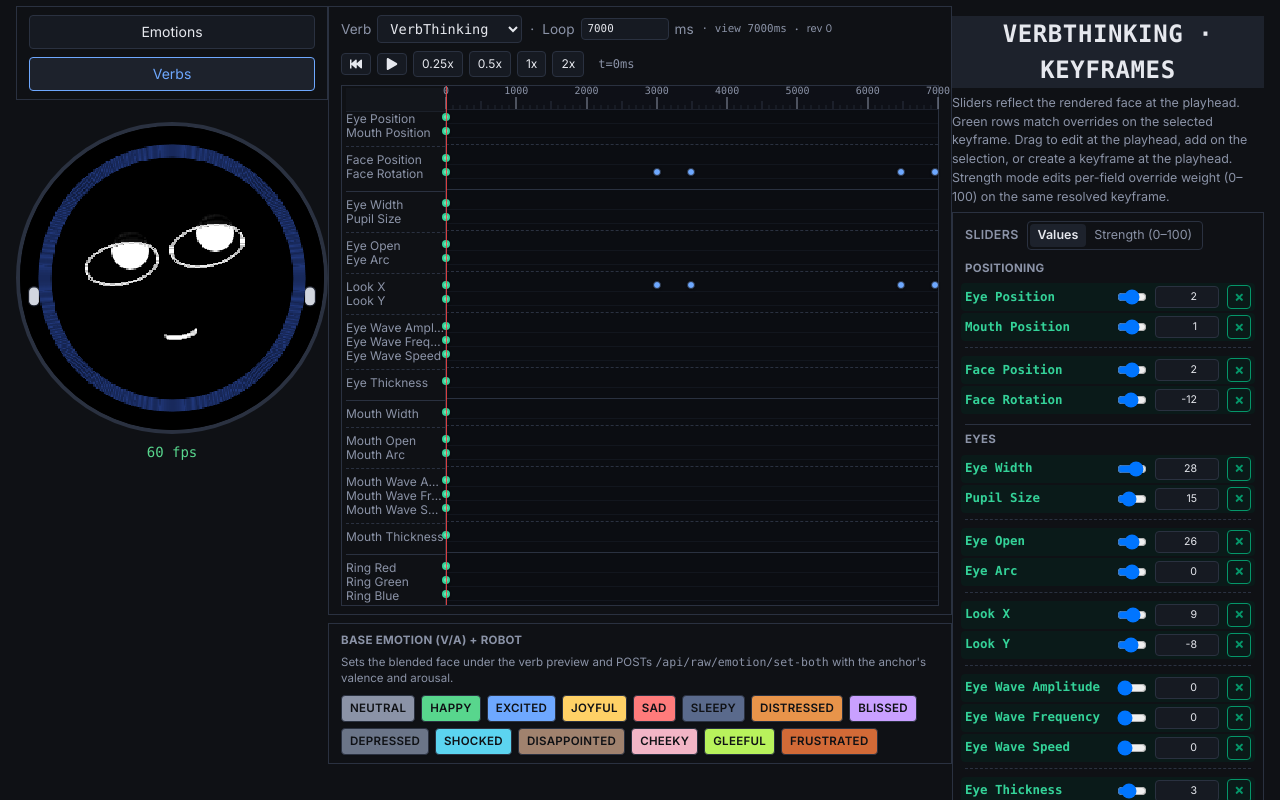
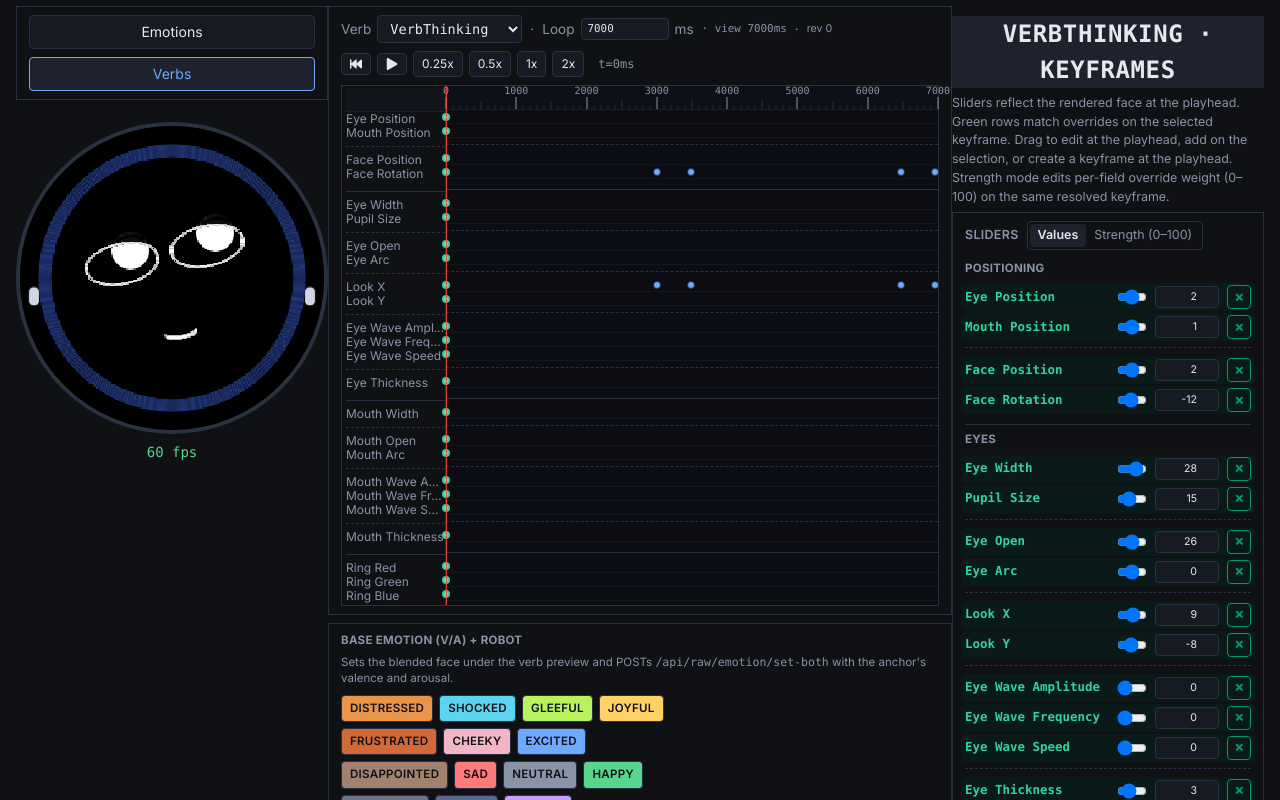
Before and after one commit to lachlansleight/claude-code-wrapper, a Next.js app in the folder face-editor/: page / in a window 1280 px wide. Both pictures are taken after a click on the button "Verbs". Shown: the top 800 px of the page. Built offline with nearby package versions, Linux system fonts and the light colour scheme.

Commit message:
feat: Improve emotion button display ordering

```diff
--- a/face-editor/src/app/_components/face-editor/EmotionButtons.tsx
+++ b/face-editor/src/app/_components/face-editor/EmotionButtons.tsx
@@ -4,24 +4,25 @@ import type { FrameController } from "../../_lib/face-engine/frameController";
 import { postRaw } from "../../_lib/face-editor/bridge";
 import { EMOTION_COLOR } from "../../_lib/face-editor/simulatorLayout";
 import Panel from "./atoms/Panel";
+import { useMemo } from "react";
 
 export function EmotionButtons({ fc }: { fc: FrameController }) {
   const tri = fc.emotionTriangulation();
-  return (
-    <Panel className="mt-2">
-      <h4 className="mb-1.5 mt-0 text-[0.72em] font-bold uppercase tracking-wide text-face-muted">
-        Base emotion (V/A) + robot
-      </h4>
-      <p className="mb-2 text-[0.72em] leading-snug text-face-muted">
-        Sets the blended face under the verb preview and POSTs{" "}
-        <span className="font-mono">/api/raw/emotion/set-both</span> with the
-        anchor&apos;s valence and arousal.
-      </p>
-      <div className="flex flex-wrap gap-1.5">
-        {tri.anchors.map((an) => {
-          const bg = EMOTION_COLOR[an.emotion] || "#4a5568";
-          return (
-            <button
+
+  const buttons = useMemo(() => {
+    const ids = [
+      ["Distressed", "Shocked", "Gleeful", "Joyful"],
+      ["Frustrated", "Cheeky", "Excited"],
+      ["Disappointed", "Sad", "Neutral", "Happy"],
+      ["Depressed", "Sleepy", "Blissed"]
+    ];
+    return ids.map((row) => {
+      return row.map(emotionName => {
+        const an = tri.anchors.find(an => an.emotion === emotionName);
+        if(!an) return null;
+        const bg = EMOTION_COLOR[an.emotion] || "#4a5568";
+        return (
+          <button
               key={an.emotion}
               type="button"
               className="rounded border border-face-border px-2 py-1 text-[0.72em] font-semibold uppercase tracking-wide text-face-bg shadow-sm hover:opacity-95"
@@ -33,7 +34,28 @@ export function EmotionButtons({ fc }: { fc: FrameController }) {
             >
               {an.emotion}
             </button>
-          );
+        )
+      });
+    });
+  }, [tri.anchors]);
+
+  return (
+    <Panel className="mt-2">
+      <h4 className="mb-1.5 mt-0 text-[0.72em] font-bold uppercase tracking-wide text-face-muted">
+        Base emotion (V/A) + robot
+      </h4>
+      <p className="mb-2 text-[0.72em] leading-snug text-face-muted">
+        Sets the blended face under the verb preview and POSTs{" "}
+        <span className="font-mono">/api/raw/emotion/set-both</span> with the
+        anchor&apos;s valence and arousal.
+      </p>
+      <div className="flex flex-col gap-1.5">
+        {buttons.map((row, index) => {
+          return (
+            <div key={index} className="flex gap-1.5">
+              {row.map(button => button)}
+            </div>
+          )
         })}
       </div>
     </Panel>
```
